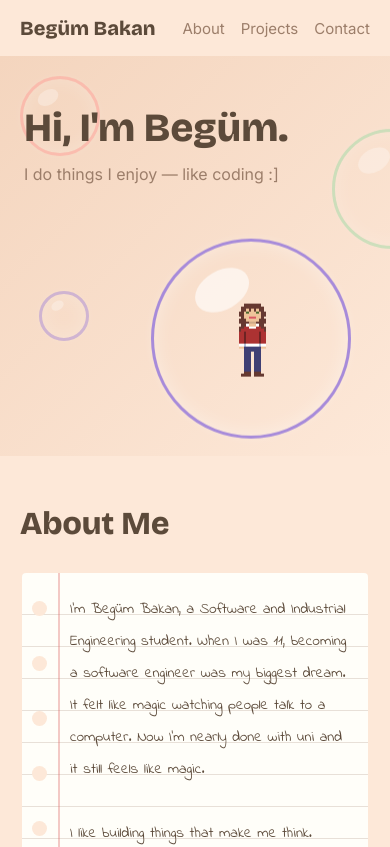
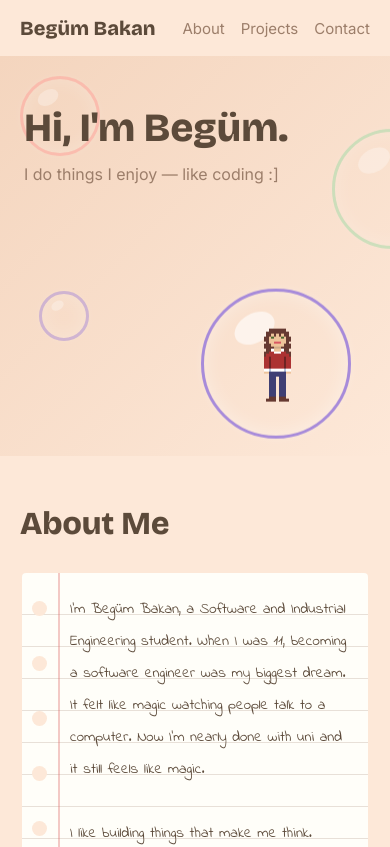
Before and after one commit to begumbakan/begum.link, a React (Vite) app: page / in a window 390 px wide. Shown: the top 847 px of the page. Built offline with nearby package versions, Linux system fonts and the light colour scheme.

Commit message:
Fix speech bubble on mobile

```diff
--- a/src/App.css
+++ b/src/App.css
@@ -861,6 +861,8 @@ nav a:hover {
     right: 10%;
     top: auto;
     bottom: 16px;
+    width: 150px;
+    height: 150px;
   }
 
   .bubble:nth-child(4),
```
